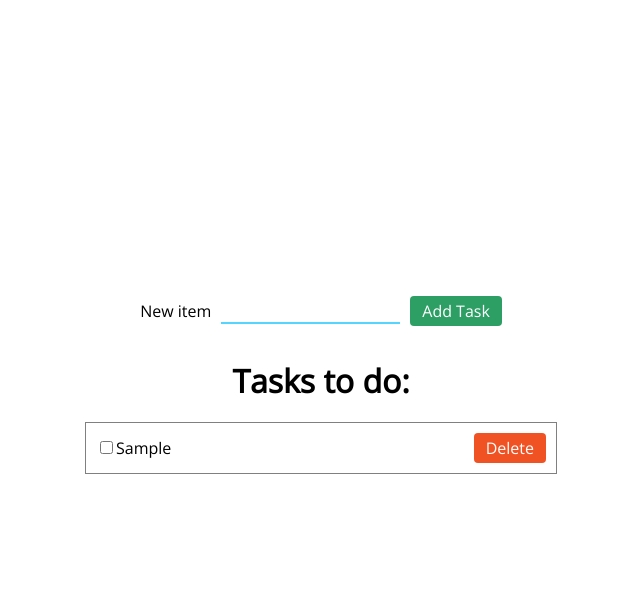
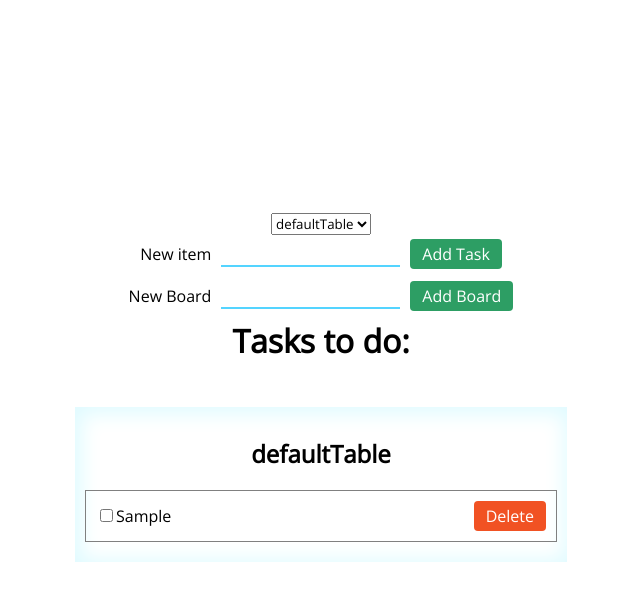
Before and after one commit to metalyx/todo-app-js, a website with bundled scripts: page index.html in a window 1280 px wide. Both pictures are taken after typing "Sample" into the empty fields and a click on the button "Add Task". Shown: the whole page, without its empty margins (319-959 px from the left). Built offline with nearby package versions, Linux system fonts and the light colour scheme.

Commit message:
added boards functionality

```diff
--- a/index.html
+++ b/index.html
@@ -20,12 +20,17 @@
         <link rel="stylesheet" href="./static/css/todoItem.css" />
     </head>
     <body>
+        <select id="boardSelection">
+            <option value="defaultTable">defaultTable</option>
+        </select>
         <div id="formContainer"></div>
-        <div class="todo-container">
-            <h1>Tasks to do:</h1>
-            <ul id="defaultTable">
+        <div id="formBoardContainer"></div>
+        <h1>Tasks to do:</h1>
+        <div class="boardContainer">
 
-            </ul>
+            <!-- <ul id="defaultTable">
+                <h2>Default Table</h2>
+            </ul> -->
         </div>
 
         <script defer type="module" src="./static/js/index.js"></script>
--- a/static/css/todoItem.css
+++ b/static/css/todoItem.css
@@ -20,8 +20,10 @@ li.todo-item:hover {
     background: rgb(239, 239, 239);
 }
 li.todo-item:active {
-    background: rgb(201, 201, 201);
-    transform: scale(0.97);
+    /* background: rgb(201, 201, 201);
+    transform: scale(0.97); */
+
+    cursor: move;
 }
 
 li.todo-item label,
--- a/static/css/todocontainer.css
+++ b/static/css/todocontainer.css
@@ -1,9 +1,14 @@
-.todo-container {
+.boardContainer {
     margin: 25px 0;
+    display: flex;
+    gap: 15px;
+
+    max-width: 100vw;
+    overflow: auto;
 }
 
-.todo-container ul {
-    width: 600px;
+.boardContainer ul {
+    /* width: 600px; */
     margin-top: 20px;
 
     list-style-type: none;
@@ -14,4 +19,10 @@
     flex-direction: column;
     justify-content: center;
     align-items: center;
+
+    -webkit-box-shadow: inset 2px 2px 20px 5px rgba(224, 251, 255, 1);
+    -moz-box-shadow: inset 2px 2px 20px 5px rgba(224, 251, 255, 1);
+    box-shadow: inset 2px 2px 20px 5px rgba(224, 251, 255, 1);
+    width: fit-content;
+    padding: 10px;
 }
--- /dev/null
+++ b/static/js/classes/Board.js
@@ -0,0 +1,54 @@
+import { v4 as uuidv4 } from 'uuid';
+
+class Board {
+    static boards = [];
+
+    name;
+    tasks;
+    element;
+
+    constructor(name) {
+        this.name = name;
+        this.tasks = [];
+        this.element = this.createElement(name);
+
+        Board.boards.push(this.element);
+        return this.element;
+    }
+
+    static getBoardByName(name) {
+        // Validate name of the board to not contain the symbols below
+        return Board.boards.find((item) => {
+            return item.id.slice(0, item.id.indexOf('&')) === name;
+        });
+    }
+
+    createElement(name) {
+        const ul = document.createElement('ul');
+        const h2 = document.createElement('h2');
+        h2.textContent = name;
+        ul.appendChild(h2);
+        ul.id = `${name}&board`;
+
+        this.element = ul;
+        this._attachDragDropEventListeners();
+
+        return ul;
+    }
+
+    _attachDragDropEventListeners() {}
+
+    addTask(task) {
+        if (task) {
+            this.tasks.push(task);
+        }
+    }
+
+    removeTask(task) {
+        if (task) {
+            this.tasks = this.tasks.filter((item) => item.id !== task.id);
+        }
+    }
+}
+
+export default Board;
--- a/static/js/classes/Form.js
+++ b/static/js/classes/Form.js
@@ -1,12 +1,24 @@
 class Form {
     inputText = '';
     form = null;
+    type;
 
-    constructor() {
+    constructor(type = 'todoItem') {
+        this.type = type;
+
         const form = document.createElement('form');
         const label = document.createElement('label');
         const input = document.createElement('input');
         const button = document.createElement('button');
+
+        switch (type) {
+            case 'todoItem':
+                //   <select id="cars">
+                //     <option value="volvo">Volvo</option>
+                //     <option value="saab">Saab</option>
+                //     <option value="vw">VW</option>
+                //     <option value="audi" selected>Audi</option>
+                //   </select>
 
                 form.id = 'form-add-new-item';
                 label.htmlFor = 'newItem';
@@ -23,9 +35,30 @@ class Form {
                 form.appendChild(button);
 
                 this.form = form;
+                break;
+            case 'board':
+                form.id = 'form-add-new-board';
+                label.htmlFor = 'newBoard';
+                label.textContent = 'New Board';
+                input.id = 'newBoard';
+                input.setAttribute('type', 'text');
+                button.className = 'btn-secondary';
+                button.setAttribute('type', 'button');
+                button.id = 'addBoardButton';
+                button.textContent = 'Add Board';
+
+                form.appendChild(label);
+                form.appendChild(input);
+                form.appendChild(button);
+
+                this.form = form;
+                break;
+        }
     }
 
     render() {
+        switch (this.type) {
+            case 'todoItem':
                 const formContainer = document.getElementById('formContainer');
 
                 if (formContainer) {
@@ -35,6 +68,21 @@ class Form {
                 } else {
                     throw new Error('formContainer element was not found....');
                 }
+                break;
+            case 'board':
+                const formBoardContainer =
+                    document.getElementById('formBoardContainer');
+
+                if (formBoardContainer) {
+                    formBoardContainer.appendChild(this.form);
+
+                    return this.form;
+                } else {
+                    throw new Error(
+                        'formBoardContainer element was not found....'
+                    );
+                }
+        }
     }
 }
 
--- a/static/js/classes/TodoItem.js
+++ b/static/js/classes/TodoItem.js
@@ -1,6 +1,12 @@
-'use strict';
 import LocalStorage from './LocalStorage.js';
 import { v4 as uuidv4 } from 'uuid';
+import {
+    dragOver,
+    dragEnd,
+    dragLeave,
+    onDrop,
+    dragStart,
+} from '../helpers/dragDrop.js';
 
 class TodoItem {
     // a unique identifier for each item
@@ -15,8 +21,32 @@ class TodoItem {
     label;
     button;
 
-    static getFromLocalStorage() {
-        const LS = new LocalStorage('todoItems');
+    constructor(props) {
+        const { id, text, isCompleted } = props;
+
+        if (!id) {
+            this.id = uuidv4();
+        } else {
+            this.id = id;
+        }
+
+        if (text === '' || !text) {
+            this.text = 'No task description provided';
+        } else {
+            this.text = text;
+        }
+
+        if (isCompleted === undefined) {
+            this.isCompleted = false;
+        } else {
+            this.isCompleted = isCompleted;
+        }
+
+        this._createItem();
+    }
+
+    static getFromLocalStorage(tableId = 'todoItems') {
+        const LS = new LocalStorage(tableId);
         const localStorageData = LS.getAll();
 
         if (Array.isArray(localStorageData)) {
@@ -37,6 +67,7 @@ class TodoItem {
         const li = document.createElement('li');
         li.className = 'todo-item';
         li.id = `todo-item-${id}`;
+        li.draggable = true;
 
         li.addEventListener('click', (e) => {
             if (e.target instanceof HTMLLIElement) {
@@ -45,6 +76,12 @@ class TodoItem {
         });
 
         this.li = li;
+
+        this.li.addEventListener('dragover', dragOver);
+        this.li.addEventListener('dragend', dragEnd);
+        this.li.addEventListener('dragleave', dragLeave);
+        this.li.addEventListener('drop', (e) => onDrop(e, this.li));
+        this.li.addEventListener('dragstart', (e) => dragStart(e));
 
         return li;
     }
@@ -84,30 +121,6 @@ class TodoItem {
         li.appendChild(button);
 
         this.setText(this.text);
-    }
-
-    constructor(props) {
-        const { id, text, isCompleted } = props;
-
-        if (!id) {
-            this.id = uuidv4();
-        } else {
-            this.id = id;
-        }
-
-        if (text === '' || !text) {
-            this.text = 'No task description provided';
-        } else {
-            this.text = text;
-        }
-
-        if (isCompleted === undefined) {
-            this.isCompleted = false;
-        } else {
-            this.isCompleted = isCompleted;
-        }
-
-        this._createItem();
     }
 
     getItem() {
--- /dev/null
+++ b/static/js/helpers/dragDrop.js
@@ -0,0 +1,23 @@
+export const dragOver = (e) => {
+    e.preventDefault();
+
+    if (e.target.className === 'todo-item') {
+        e.target.style.boxShadow = '0 4px 3px gray';
+    }
+};
+
+export const dragStart = (e, item) => {
+    console.log(item);
+};
+
+export const dragEnd = (e) => {
+    e.target.style.boxShadow = 'none';
+};
+
+export const dragLeave = (e) => {
+    e.target.style.boxShadow = 'none';
+};
+
+export const onDrop = (e) => {
+    e.target.style.boxShadow = 'none';
+};
--- a/static/js/index.js
+++ b/static/js/index.js
@@ -1,20 +1,37 @@
 import TodoItem from './classes/TodoItem.js';
 import Form from './classes/Form.js';
+import Board from './classes/Board.js';
 
-const form = new Form().render();
+let currentBoard = 'defaultTable';
+
+const form = new Form('todoItem').render();
+const formBoard = new Form('board').render();
 
 const ul = document.getElementById('defaultTable');
+const boardContainer = document.querySelector('.boardContainer');
+const boardSelection = document.getElementById('boardSelection');
+
+const defaultTable = new Board('defaultTable');
+boardContainer.appendChild(defaultTable);
 
 // Preventing default behaviour of the form
 form.addEventListener('submit', (e) => {
     e.preventDefault();
 });
+// Preventing default behaviour of the form
+formBoard.addEventListener('submit', (e) => {
+    e.preventDefault();
+});
 
 const input = document.getElementById('newItem');
+const inputBoardName = document.getElementById('newBoard');
 const addTaskButton = document.getElementById('addTaskButton');
+const addBoardButton = document.getElementById('addBoardButton');
 
 // Handling click on button to add new task
 addTaskButton.addEventListener('click', handleAddTaskButton);
+// Handling click on button to add new task
+addBoardButton.addEventListener('click', handleAddBoardButton);
 
 // Handling pressing enter
 window.addEventListener('keydown', (e) => {
@@ -26,10 +43,11 @@ window.addEventListener('keydown', (e) => {
 // Initial loading items from local storage
 window.addEventListener('load', () => {
     const items = TodoItem.getFromLocalStorage();
-
+    const targetTable = Board.getBoardByName(currentBoard);
+    console.log(targetTable);
     if (items) {
         items.forEach((item) => {
-            ul.appendChild(item);
+            targetTable.appendChild(item);
         });
     }
 });
@@ -40,7 +58,30 @@ function handleAddTaskButton() {
     }
 
     const newTask = new TodoItem({ text: input.value }).getItem();
-    ul.appendChild(newTask);
+
+    const targetBoard = Board.getBoardByName(currentBoard);
+    targetBoard.appendChild(newTask);
 
     input.value = '';
 }
+
+function handleAddBoardButton() {
+    if (inputBoardName.value === '' || !inputBoardName.value) {
+        return;
+    }
+
+    // const newTask = new B({ text: inputBoardName.value }).getItem();
+    const newBoard = new Board(inputBoardName.value);
+    boardContainer.appendChild(newBoard);
+
+    const option = document.createElement('option');
+    option.value = inputBoardName.value;
+    option.textContent = inputBoardName.value;
+    boardSelection.appendChild(option);
+
+    inputBoardName.value = '';
+}
+
+boardSelection.addEventListener('change', (e) => {
+    currentBoard = e.target.value;
+});
```
Lines whose indentation alone changed are shown as unchanged.
